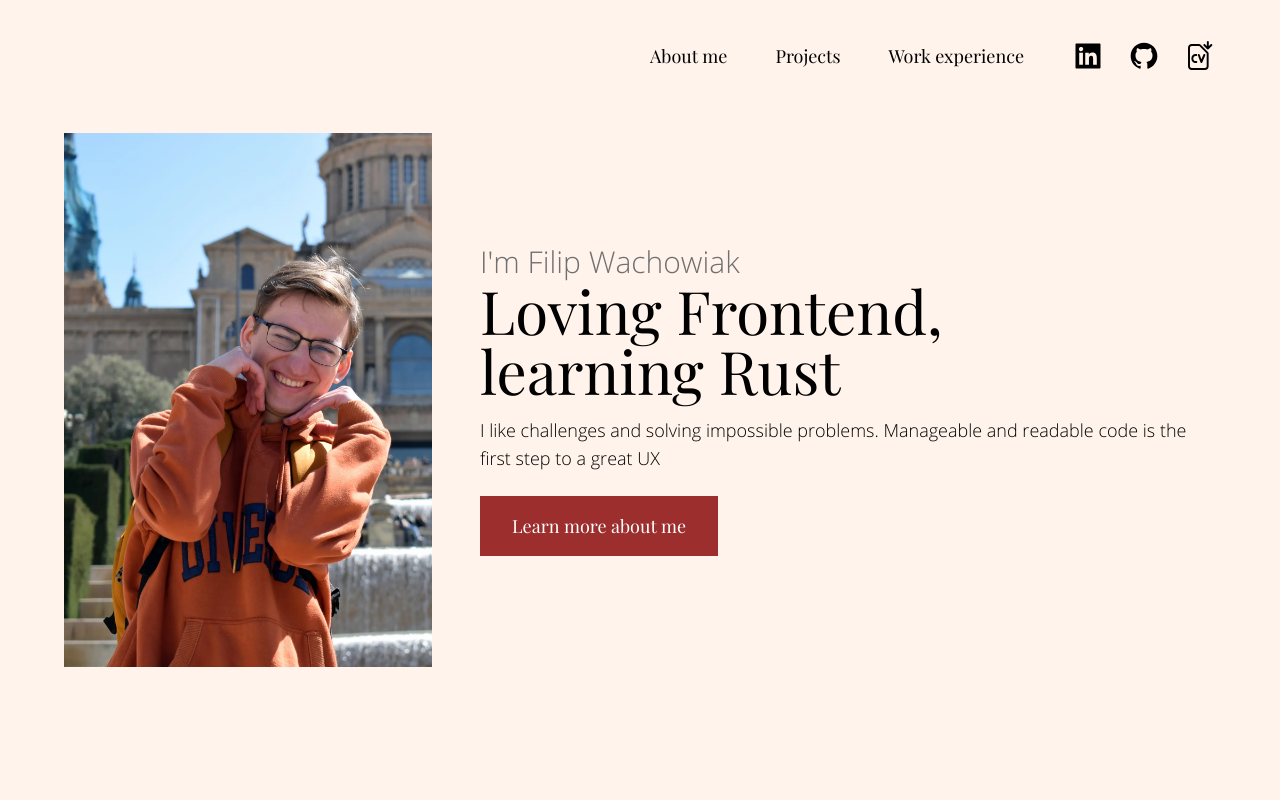
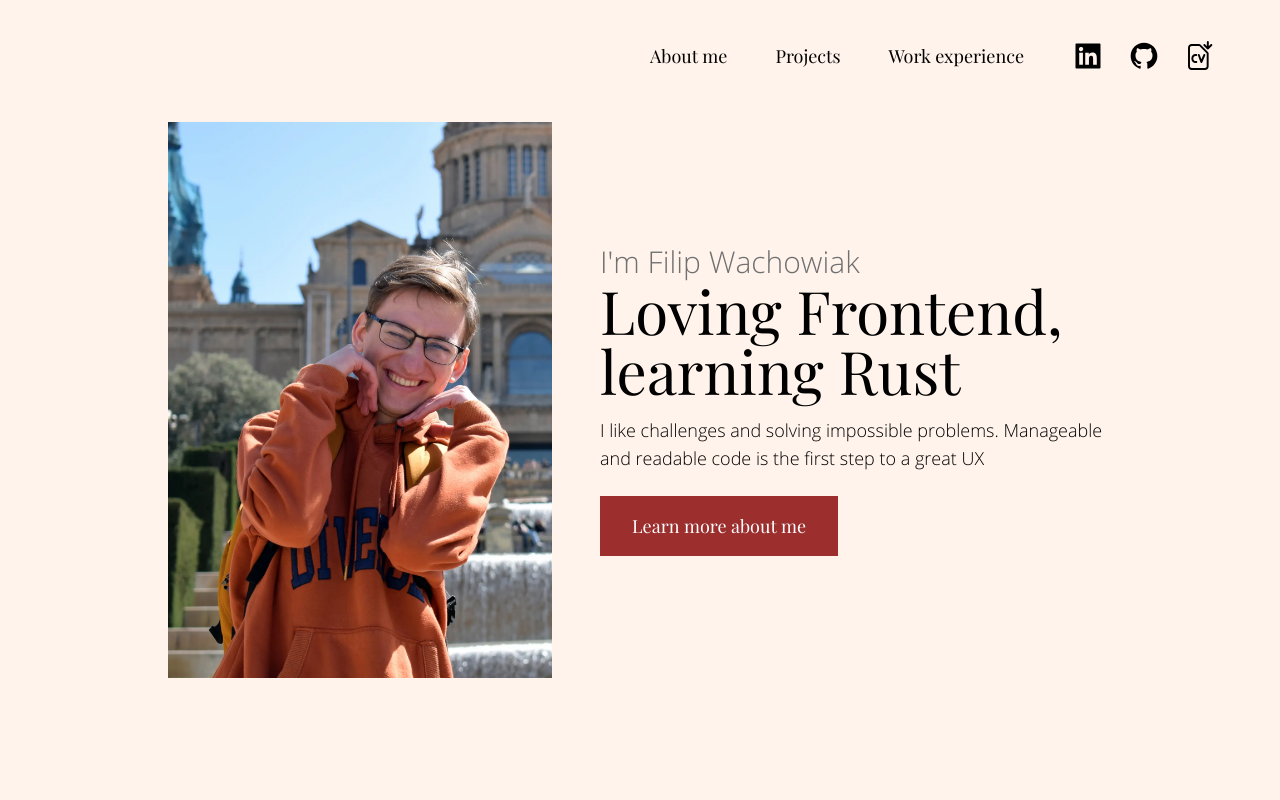
Before and after one commit to filipw01/filip-wachowiak, a Next.js app: page / in a window 1280 px wide. Shown: the top 800 px of the page. Built offline with nearby package versions, Linux system fonts and the light colour scheme.

Commit message:
Fix build

```diff
--- a/components/sections/HeroSection.tsx
+++ b/components/sections/HeroSection.tsx
@@ -9,17 +9,19 @@ type Props = {
 
 export default function HeroSection({ nextSectionRef }: Props) {
   return (
-    <Container>
-      <div className="flex flex-col items-center justify-center py-20 mb-16 md:min-h-screen md:flex-row sm:mb-0">
+    <Container className="md:max-w-screen-2xl">
+      <div className="flex flex-col md:items-center justify-center py-20 mb-16 md:min-h-screen md:flex-row sm:mb-0">
         <div className="w-full mb-4 md:w-1/3 md:mb-0">
           <div>
             <img
+              style={{ aspectRatio: "1496/1000" }}
               src="/images/Filip.webp"
               alt=""
               className="w-full md:hidden"
               draggable="false"
             />
             <img
+              style={{ aspectRatio: "1379/2000" }}
               src="/images/FilipVertical.webp"
               alt=""
               className="hidden w-full mb-0 md:block"
@@ -28,7 +30,7 @@ export default function HeroSection({ nextSectionRef }: Props) {
           </div>
         </div>
 
-        <div className="md:w-2/3 md:ml-12">
+        <div className="md:w-2/3 md:ml-12 md:max-w-lg">
           <BaseHeading level={1}>
             <div className="text-xl font-light lg:text-3xl font-body text-gray">
               I'm Filip Wachowiak
--- a/next.config.js
+++ /dev/null
@@ -1,6 +0,0 @@
-module.exports = {
-  i18n: {
-    locales: ["en"],
-    defaultLocale: "en",
-  },
-};
--- /dev/null
+++ b/pages/_document.tsx
@@ -0,0 +1,13 @@
+import { Html, Head, Main, NextScript } from "next/document";
+
+export default function Document() {
+  return (
+    <Html lang="en">
+      <Head />
+      <body>
+        <Main />
+        <NextScript />
+      </body>
+    </Html>
+  );
+}
```
